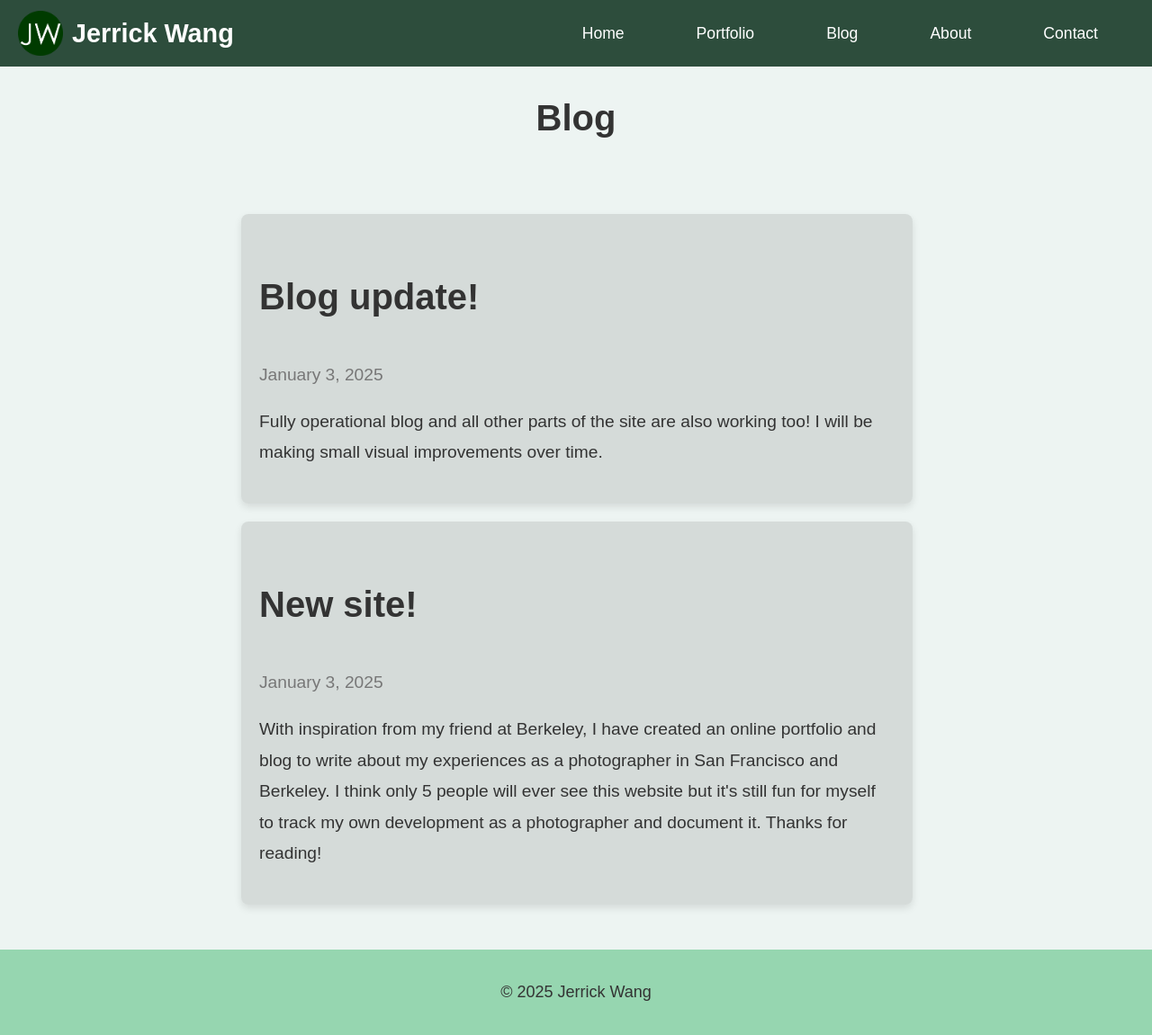
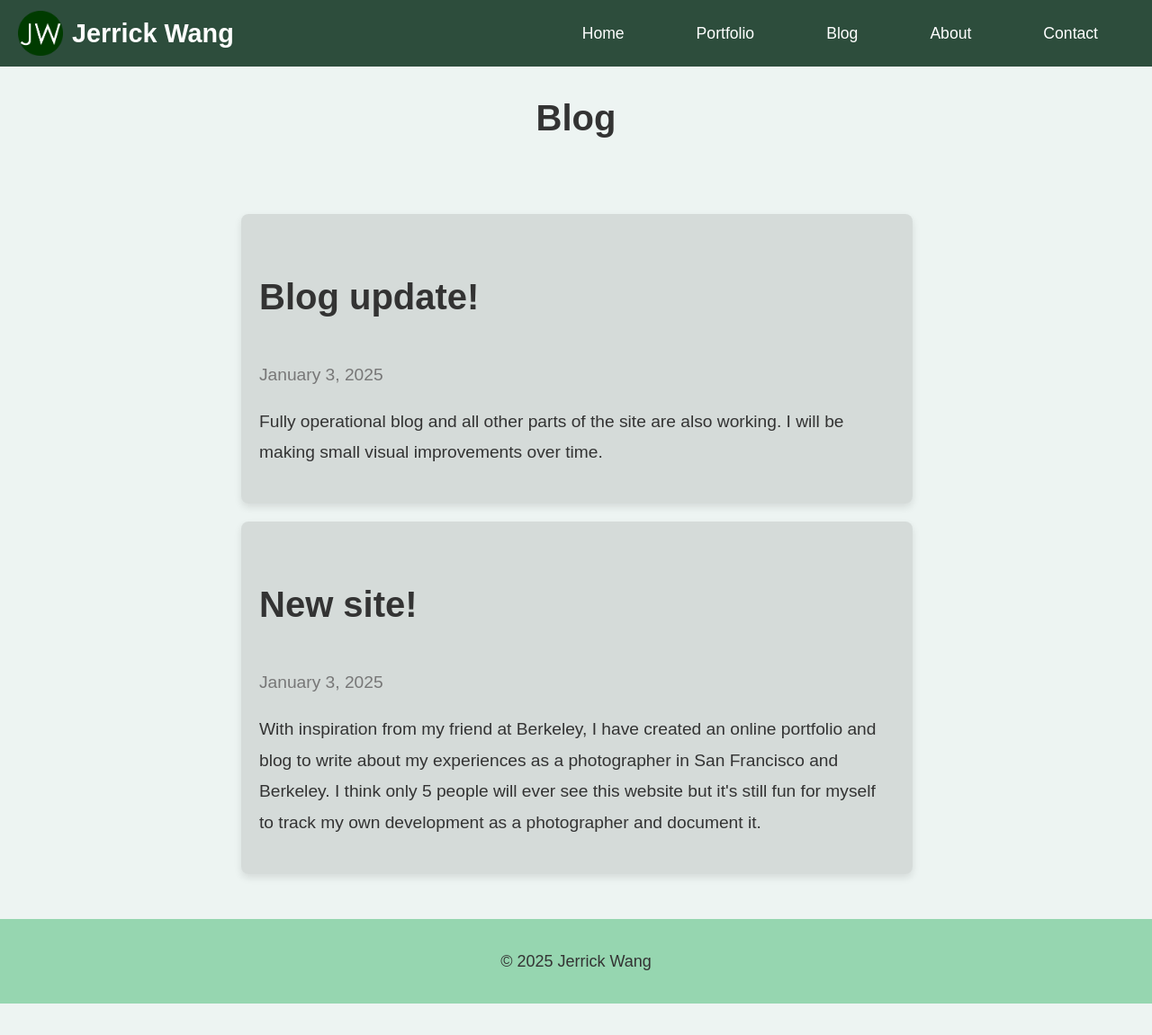
Before and after one commit to jerrickwang/jerrickwang.github.io, a Jekyll site: the page built from blog.md, in a window 1280 px wide and 1151 px high. Shown: the whole window at 90% size. Built offline with Jekyll 4.4.1, drawn with Linux system fonts in a browser that asks for light colours.

Commit message:
Update blog.md

```diff
--- a/blog.md
+++ b/blog.md
@@ -9,7 +9,7 @@
     <p class="post-title">Blog update!</p>
     <p class="post-date">January 3, 2025</p>
     <div class="post-body">
-      <p>Fully operational blog and all other parts of the site are also working too! I will be making small visual improvements over time.</p>
+      <p>Fully operational blog and all other parts of the site are also working. I will be making small visual improvements over time.</p>
     </div>
   </article>
 </div>
@@ -19,7 +19,7 @@
     <p class="post-title">New site!</p>
     <p class="post-date">January 3, 2025</p>
     <div class="post-body">
-      <p>With inspiration from my friend at Berkeley, I have created an online portfolio and blog to write about my experiences as a photographer in San Francisco and Berkeley. I think only 5 people will ever see this website but it's still fun for myself to track my own development as a photographer and document it. Thanks for reading!</p>
+      <p>With inspiration from my friend at Berkeley, I have created an online portfolio and blog to write about my experiences as a photographer in San Francisco and Berkeley. I think only 5 people will ever see this website but it's still fun for myself to track my own development as a photographer and document it.</p>
     </div>
   </article>
 </div>
```
